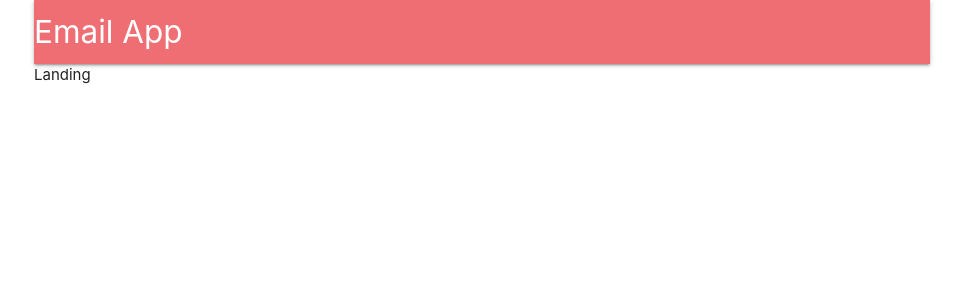
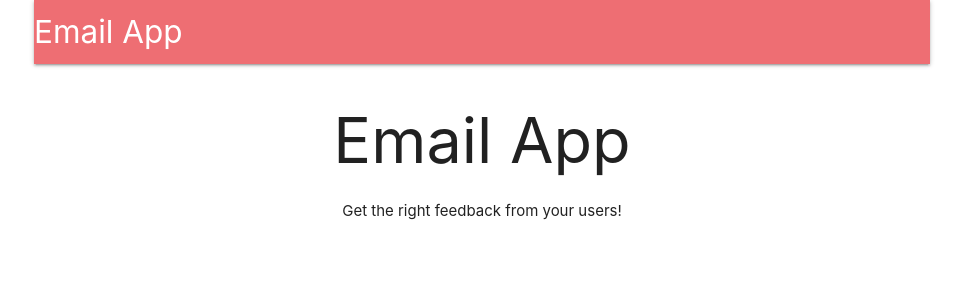
Before and after one commit to joshuaramat/email-app, a React (Create React App) app in the folder client/: page / in a window 1280 px wide. Shown: the top 300 px of the page, without its empty margins (158-1121 px from the left). Built offline with nearby package versions, Linux system fonts and the light colour scheme; no server answers.

Commit message:
updated landing component, will come back to it later to style it

```diff
--- a/client/src/components/Landing.js
+++ b/client/src/components/Landing.js
@@ -2,7 +2,16 @@ import React from 'react'
 
 const Landing = () => {
   return (
-    <div>Landing</div>
+    <div
+      style={{
+        textAlign: 'center'
+      }}
+    >
+      <h1>
+        Email App
+      </h1>
+      Get the right feedback from your users!
+    </div>
   )
 }
 
```
